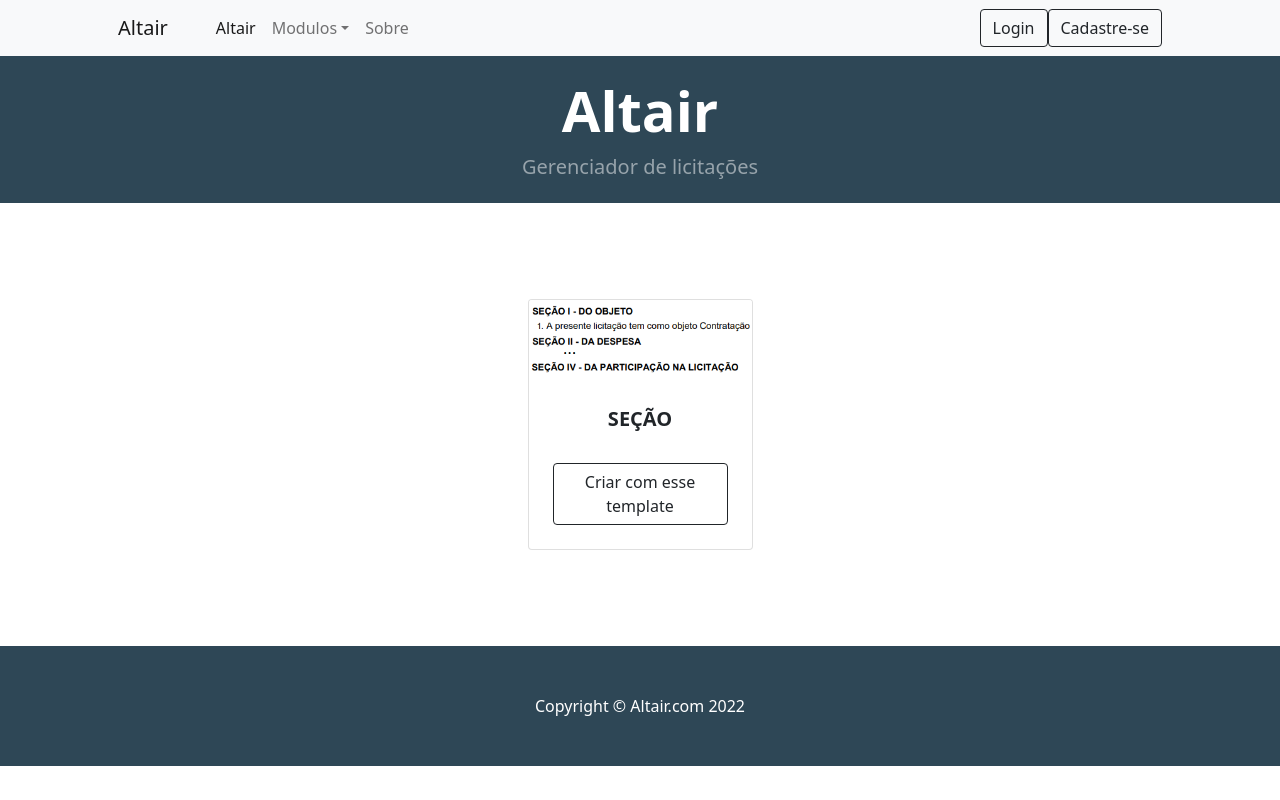
After one commit to vic37get/Altair, a Django app: page /templates in a window 1280 px wide. The commit adds this page. Run offline with Django 4.2, Linux system fonts and the light colour scheme; some libraries are stand-ins or nearby versions.

Commit message:
Criação da pagina de templates

```diff
--- a/altair/urls.py
+++ b/altair/urls.py
@@ -19,5 +19,6 @@ from django.urls import path,include
 
 urlpatterns = [
     path('admin/', admin.site.urls),
-    path('',include('home_page.urls'))
+    path('',include('home_page.urls')),
+    path('construcao/',include('construtor_licitacoes.urls'))
 ]
--- /dev/null
+++ b/construtor_licitacoes/templates/construtor_licitacoes/adicionar.html
@@ -0,0 +1,4 @@
+{% extends 'base.html' %}
+{%load static%}
+{% block content %}
+{% endblock %}
--- /dev/null
+++ b/construtor_licitacoes/templates/construtor_licitacoes/modelos.html
@@ -0,0 +1,25 @@
+{% extends 'base.html' %}
+{%load static%}
+{% block content %}
+<div class="row gx-4 gx-lg-5 row-cols-2 row-cols-md-3 row-cols-xl-4 justify-content-center">
+    <div class="col mb-5">
+        <div class="card h-100">
+            <!-- Ppreview aqui-->
+            <img class="card-img-top" src={%static "assets/template_secao_exemplo.png" %} alt="..." />
+            <!-- detalhes simples-->
+            <div class="card-body p-4">
+                <div class="text-center">
+                    <!-- titulo-->
+                    <h5 class="fw-bolder">SEÇÃO</h5>
+                    <!-- algum dado a escolha-->
+                </div>
+            </div>
+            <!-- Product actions-->
+            <div class="card-footer p-4 pt-0 border-top-0 bg-transparent">
+                <div class="text-center">
+                    <a class="btn btn-outline-dark mt-auto" method = "post" href={% url 'construtor_licitacoes:adicionar' %}>Criar com esse template</a>
+                </div>
+            </div>
+        </div>
+    </div>
+{% endblock %}
--- a/construtor_licitacoes/urls.py
+++ b/construtor_licitacoes/urls.py
@@ -3,7 +3,5 @@ from . import views
 
 app_name='construtor_licitacoes'
 urlpatterns = [
-    path('licitacao/',views.nova_licitacao,name='adicionar'),
-    path('licitacao/<pk>/editar/',views.editar_licitacao,name='editar'),
-    path('delete/<pk>', views.lic_delete, name='delete'),
+    path('novaLicitacao/',views.nova_licitacao,name='adicionar'),
 ]
--- a/construtor_licitacoes/views.py
+++ b/construtor_licitacoes/views.py
@@ -1,3 +1,7 @@
 from django.shortcuts import render
+from django.template import loader
+from django.http import HttpResponse
 
-# Create your views here.
+def nova_licitacao(request):
+    template = loader.get_template('construtor_licitacoes/adicionar.html')
+    return HttpResponse(template.render({}, request))
--- a/home_page/templates/home_page/base.html
+++ b/home_page/templates/home_page/base.html
@@ -12,10 +12,7 @@
         <!-- Bootstrap icons-->
         <link href="https://cdn.jsdelivr.net/npm/bootstrap-icons@1.5.0/font/bootstrap-icons.css" rel="stylesheet" />
         <!-- Core theme CSS (includes Bootstrap)-->
-        <link href={%static "css/styles.css" %} rel="stylesheet" />
-        <script src= {%static "js/tinymce.min.js" %}
-        <script src= {%static "js/script.js" %}
-        referrerpolicy="origin"></script>
+        <link href={%static "css/styles.css" %} rel="stylesheet" referrerpolicy="origin"></script>
     </head>
     <body>
         <!-- Navigation-->
@@ -61,7 +58,7 @@
             </div>
         </nav>
         <!-- Header-->
-        <header class="bg-dark py-5">
+        <header class="bg-dark py-2">
             <div class="container px-4 px-lg-5 my-5">
                 <div class="text-center text-white">
                     <h1 class="display-4 fw-bolder">Altair</h1>
--- a/home_page/templates/home_page/index.html
+++ b/home_page/templates/home_page/index.html
@@ -18,7 +18,7 @@
             <!-- Product actions-->
             <div class="card-footer p-4 pt-0 border-top-0 bg-transparent">
                 <div class="text-center">
-                    <a class="btn btn-outline-dark mt-auto" method = "post" href='#'>Nova Licitacao</a>
+                    <a class="btn btn-outline-dark mt-auto" method = "post" href={% url 'home_page:template' %}>Nova Licitacao</a>
                 </div>
             </div>
         </div>
--- a/home_page/urls.py
+++ b/home_page/urls.py
@@ -4,4 +4,5 @@ from . import views
 app_name='home_page'
 urlpatterns = [
     path('', views.index,name='index'),
+    path('templates',views.modelo,name='template')
 ]
--- a/home_page/views.py
+++ b/home_page/views.py
@@ -14,3 +14,7 @@ def index(request):
         'usuarios':users
     }
     return HttpResponse(template.render(context, request))
+
+def modelo(request):
+    template = loader.get_template('construtor_licitacoes/modelos.html')
+    return  HttpResponse(template.render({}, request))
```
Also changed, not shown: home_page/static/assets/template_secao_exemplo.png (added).
